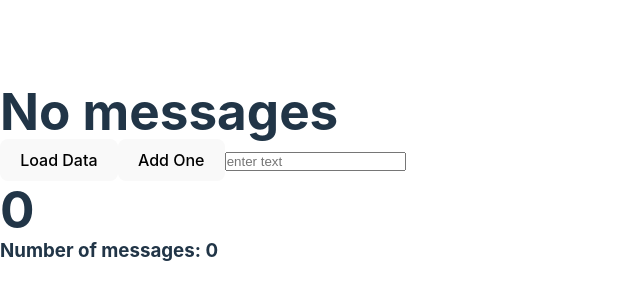
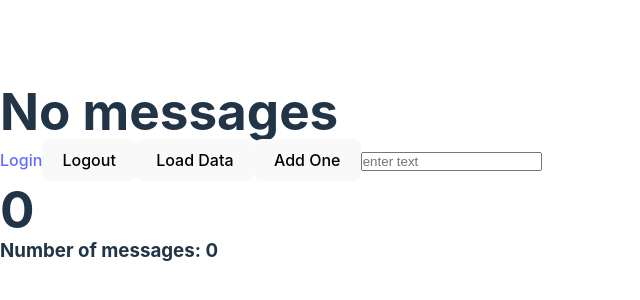
Before and after one commit to kolestom/RXjs-TS-FE-boiler, a React (Vite) app: page / in a window 1280 px wide. Shown: the part 226-526 px from the top of the page, without its empty margins (0-640 px from the left). Built offline with nearby package versions, Linux system fonts and the light colour scheme.

Commit message:
google login w RXjs added

```diff
--- a/package.json
+++ b/package.json
@@ -9,9 +9,11 @@
     "preview": "vite preview"
   },
   "dependencies": {
+    "jwt-decode": "^3.1.2",
     "react": "^18.2.0",
     "react-dom": "^18.2.0",
-    "rxjs": "^7.8.0"
+    "rxjs": "^7.8.0",
+    "zod": "^3.21.4"
   },
   "devDependencies": {
     "@types/react": "^18.0.28",
--- /dev/null
+++ b/src/api/own.ts
@@ -0,0 +1,20 @@
+import axios from "axios"
+import { z } from "zod"
+
+const client = axios.create({baseURL: "http://localhost:8000"})
+
+
+const ResponseSchema = z.object({token: z.string()})
+// type ResponseType = z.infer<typeof ResponseSchema>
+
+export const login = async(code: string): Promise<string | null>=>{
+    try {
+
+        const response = await client.post('/api/login', {code})
+        const result = ResponseSchema.safeParse(response.data)
+        if (!result.success) return null
+        return response.data.token
+    }catch (err) {
+        return null
+    }
+}
--- a/src/components/Footer.tsx
+++ b/src/components/Footer.tsx
@@ -1,13 +1,19 @@
 import { FC } from "react";
 import { $messages } from "../states/messages";
 import useRXjs from "../hooks/useRXjx";
+import { $user } from "../states/user";
 
 const Footer:FC  = () => {
     const messages = useRXjs($messages)
+    const user = useRXjs($user)
     const count = messages.length
+
+
+
     return (
         <footer>
         <h3>Number of messages: {count}</h3>
+        {user && <h2>Hello {user.email}</h2>}
       </footer>
      );
 }
--- a/src/components/Main.tsx
+++ b/src/components/Main.tsx
@@ -1,16 +1,36 @@
-import type { FC } from "react";
+import { FC, useEffect } from "react";
 import { $messages, loadData } from "../states/messages";
 import { $counter, addOne } from "../states/count";
 import { $input, setInput } from "../states/input";
 import useRXjs from "../hooks/useRXjx";
+import { login, logout, $user } from "../states/user";
 
 const Main:FC  = () => {
     const messages = useRXjs($messages)
     const counter = useRXjs($counter)
     const input = useRXjs($input)
+    const user = useRXjs($user)
 
+  const url = "https://accounts.google.com/o/oauth2/v2/auth";
+  const client_id ="422216780646-pgs3os1u4o3a0n6n7scp647v7bqibtrm.apps.googleusercontent.com";
+  const redirect_URI = "http://localhost:5173";
+  const scope = "profile%20email%20openid";
+  const response_type = "code";
+  const fullUrl = `${url}?client_id=${client_id}&redirect_uri=${redirect_URI}&scope=${scope}&response_type=${response_type}&prompt=consent%20select_account`;
+
+  useEffect(()=>{
+    const urlSearchParams = new URLSearchParams(window.location.search)
+    const code = urlSearchParams.get("code")
+    if (code) login(code)
+  },[])
     return (
+
+
+
         <main>
+          {user && <p>Hello, {user.email}</p>}
+          <a href={fullUrl}>Login</a>
+          <button onClick={logout}>Logout</button>
           <button onClick={loadData}>Load Data</button>
           {messages.map((message, i) => {
             return <div key={i}>
--- a/src/main.tsx
+++ b/src/main.tsx
@@ -2,12 +2,12 @@ import React from 'react'
 import ReactDOM from 'react-dom/client'
 import App from './App'
 import './index.css'
-import { MessageProvider } from './contexts/messageContext'
+// import { MessageProvider } from './contexts/messageContext'  // mar nem kell
 
 ReactDOM.createRoot(document.getElementById('root') as HTMLElement).render(
-  <MessageProvider>
+  // <MessageProvider>
     <App />
 
-  </MessageProvider>
+  // </MessageProvider>
 
 )
--- /dev/null
+++ b/src/states/user.ts
@@ -0,0 +1,29 @@
+import { BehaviorSubject } from "rxjs";
+import { login as requestLogin } from "../api/own";
+import jwt_decode from "jwt-decode";
+import { z } from "zod";
+
+const UserSchema = z.object({
+    email: z.string(),
+    sub: z.string()
+})
+
+type UserType = z.infer<typeof UserSchema>
+
+export const $user = new BehaviorSubject<UserType|null>(null)
+// export const $user = _user.asObservable
+
+export const login = async (code: string) => {
+    const token = await requestLogin(code)
+    if (!token) return console.log("token", token);
+    const decodedToken = jwt_decode(token)
+    const result = UserSchema.safeParse(decodedToken)
+    if(!result.success) return
+    $user.next(result.data)
+    localStorage.setItem("token", token)
+}
+
+export const logout = () => {
+    localStorage.removeItem("token")
+    $user.next(null)
+}
```
Also changed, not shown: src/states/messages.ts (line endings or trailing spaces), 1 other file (tests, documents, lock files or other folders). Lines whose indentation alone changed are shown as unchanged.
